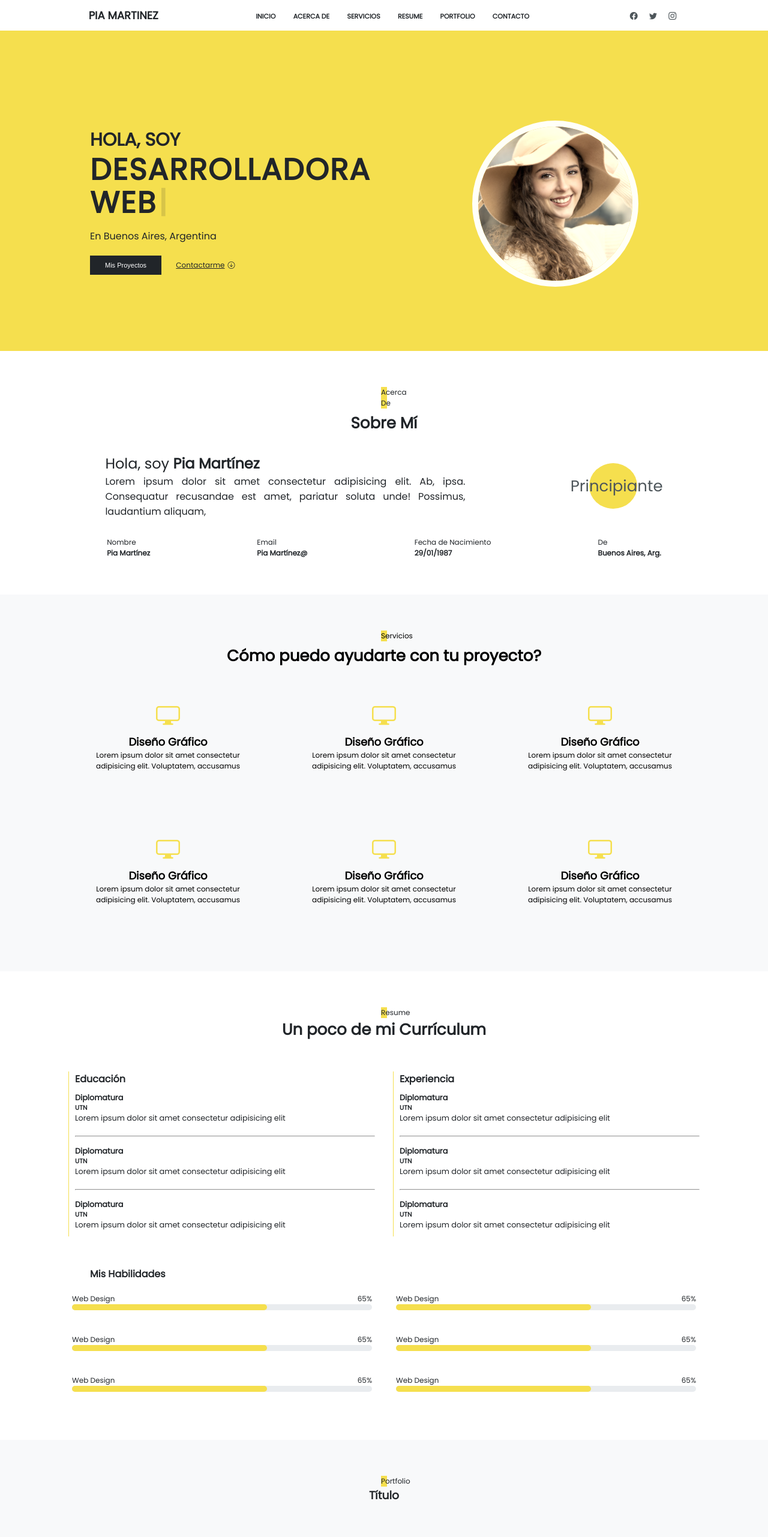
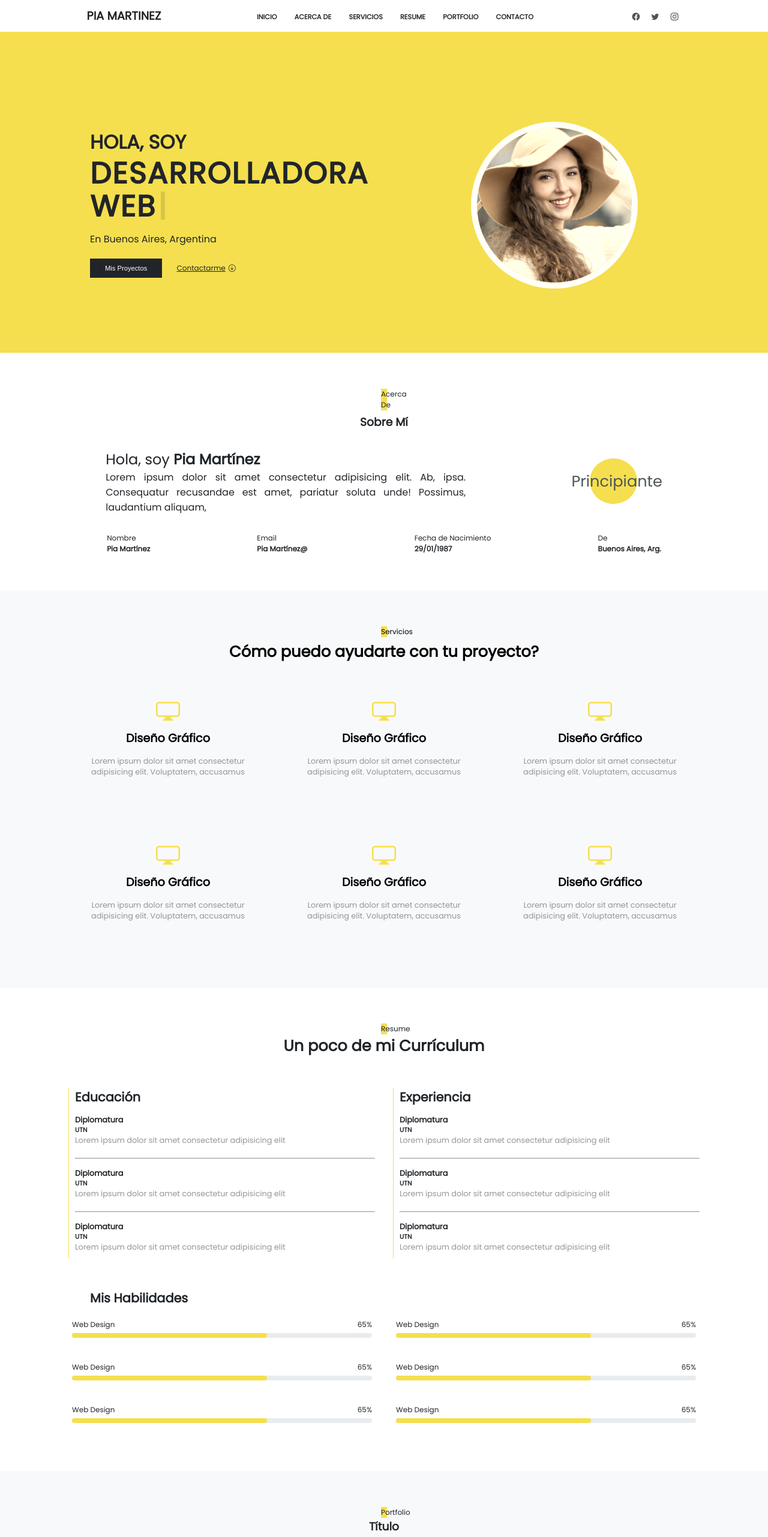
Before and after one commit to Pia87/TP-Portfolio-Nuevo, a plain HTML site: page index.html in a window 1280 px wide. Shown: the top 2562 px of the page at 60% size. Drawn offline with nearby package versions, Linux system fonts and the light colour scheme.

Commit message:
pase todas las medidas de fuente a rem

```diff
--- a/estilo.css
+++ b/estilo.css
@@ -18,12 +18,12 @@ header{
 }
 
 .logo{
-    font-size: 18px;
+    font-size: 1.2rem;
     color: #212529;
 
 }
 .menu{
-    font-size: 11px;
+    font-size: 0.7rem;
     text-decoration: none;
     color: #212529;
     margin-left: 5px;
@@ -33,7 +33,7 @@ header{
     color: #4D555A;
     margin-left: 5px;
     padding: 5px;
-    font-size: 13px;
+    font-size: 0.8rem;
 
 }
 .menu:hover{
@@ -64,10 +64,10 @@ header{
 
 }
 .presentacion h3{
-    font-size: 30px;
+    font-size: 2rem;
 }
 .presentacion h1{
-    font-size: 50px;
+    font-size: 3.1rem;
     letter-spacing: 2px;
     line-height: 55px;
 }
@@ -76,7 +76,7 @@ header{
     margin-left: 3px;
 }
 .presentacion p{
-    font-size: 16px;
+    font-size: 1rem;
     margin-top: 15px;
 }
 .presentacion button{
@@ -85,10 +85,10 @@ header{
     border: none;
     padding:10px 25px;
     margin-top: 20px;
-    font-size: 11px;
+    font-size: 0.7rem;
 }
 .presentacion a{
-    font-size: 12px;
+    font-size: 0.75rem;
     color: #212529;
     margin-left: 20px;
 }
@@ -125,10 +125,10 @@ background-color: #4D555A;
 .titulo-seccion{
     background-color: #F5DF4E;
     margin: 0 635px;
-    font-size: 12px;
+    font-size: 0.75rem;
 }
 .acercade h3{
-    font-size: 26px;
+    font-size: 1,6rem;
     margin-top: 5px;
 
 }
@@ -142,11 +142,11 @@ background-color: #4D555A;
 
 }
 .circulo{
-    font-size: 26px;
+    font-size: 1.6rem;
     color: #4D555A;
 }
 .hola{
-    font-size: 24px;
+    font-size: 1.5rem;
 
 }
 
@@ -166,7 +166,7 @@ background-color: #4D555A;
     display: flex;
     justify-content: center;
     justify-content: space-evenly;
-    font-size: 12px;
+    font-size: 0.75rem;
     text-align: left;
 }
 
@@ -179,7 +179,7 @@ background-color: #4D555A;
 
 }
 .servicios h3{
-    font-size: 26px;
+    font-size: 1.6rem;
     margin-top: 5px;
 }
 .contenedorconocimientos{
@@ -191,13 +191,17 @@ background-color: #4D555A;
 .diseño{
     width: 300px;
     padding: 40px 0;
-    font-size: 12px;
+    font-size: 0.8rem;
     margin: 10px 30px;
     text-align: justify center;
 }
 .diseño .bi{
     font-size: 40px;
     color: #F5DF4E;
+}
+.diseño p{
+    color: #949595;
+    margin-top: 15px;
 }
 
 /* 4ta sección */
@@ -241,37 +245,40 @@ background-color: #4D555A;
 margin: 15px 0 10px 0;
 padding: 10p 5px;
 }
+.parrafo p{
+    color: #949595;
+}
 hr{
     margin-top: 20px;
-
 }
 
 .tituloed {
     height: 20px;
-    margin-bottom: 15px;
-    font-size: 1rem;
+    margin-bottom: 25px;
+    font-size: 1.3rem;
 
 }
 .tituloex{
     height: 20px;
-    margin-bottom: 15px;
-    font-size: 1rem;
+    margin-bottom: 25px;
+    font-size: 1.3rem;
 
 }
 .resume h3{
-    font-size: 26px;
+    font-size: 1.6rem;
 }
 
 .contenedor-barra{
     background-color:#E9ECEF;
     width: 100%;
-    height: 10px;
+    height: 8px;
     border-radius: 20px;
+    margin-top: 5px;
 
 }
 .barra65{
     width: 65%;
-    height: 10px;
+    height: 8px;
     background-color: #F5DF4E;
     border-radius:20px;
 }
@@ -279,7 +286,7 @@ hr{
     width: 500px;
     display: flex;
     justify-content: space-between;
-    font-size: 12px;
+    font-size: 0.75rem;
 }
 .cajaskills{
     width: 500px;
@@ -298,6 +305,7 @@ hr{
 .habilidades{
     text-align: left;
     margin-left: 150px;
+    font-size: 1.3rem;
 }
 
 
@@ -353,7 +361,7 @@ form{
 }
 
 label{
-    font-size: 11px;
+    font-size: 0.7rem;
     margin-top: 10px;
 }
 input{
@@ -379,13 +387,13 @@ input{
 
 .enviar .bi{
     margin-left: 5px;
-    font-size: 18px;
+    font-size: 1.1rem;
     text-align: center;
 
 }
 .contacto p{
     margin-top: 25px;
-    font-size: 12px;
+    font-size: 0.75rem;
 }
 .iconos-footer{
     color: #4D555A;
@@ -395,5 +403,5 @@ input{
     margin-right: 10px;
 }
 .contacto span{
-    font-size: 12px;
+    font-size: 0.75rem;
 }
```
